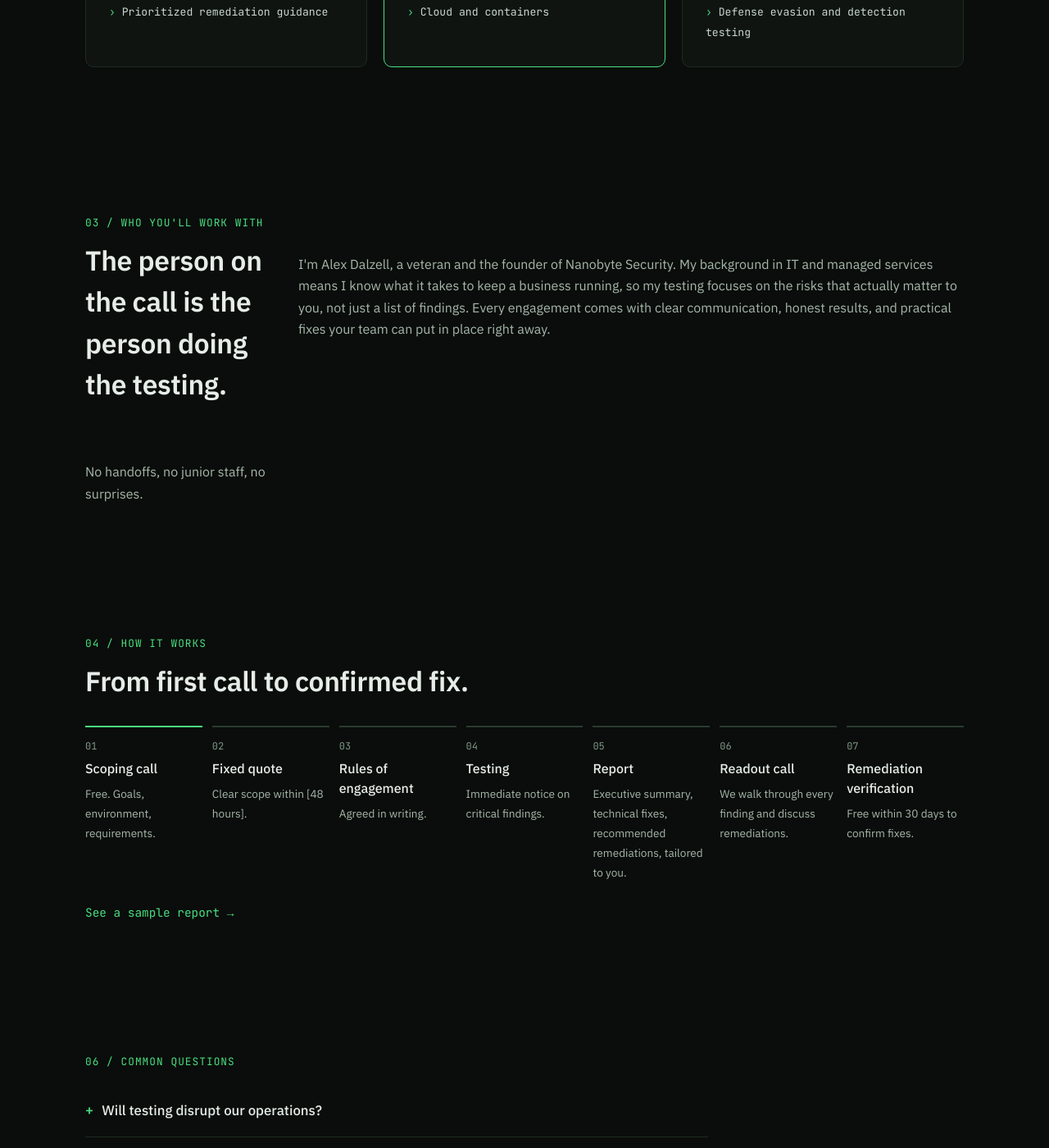
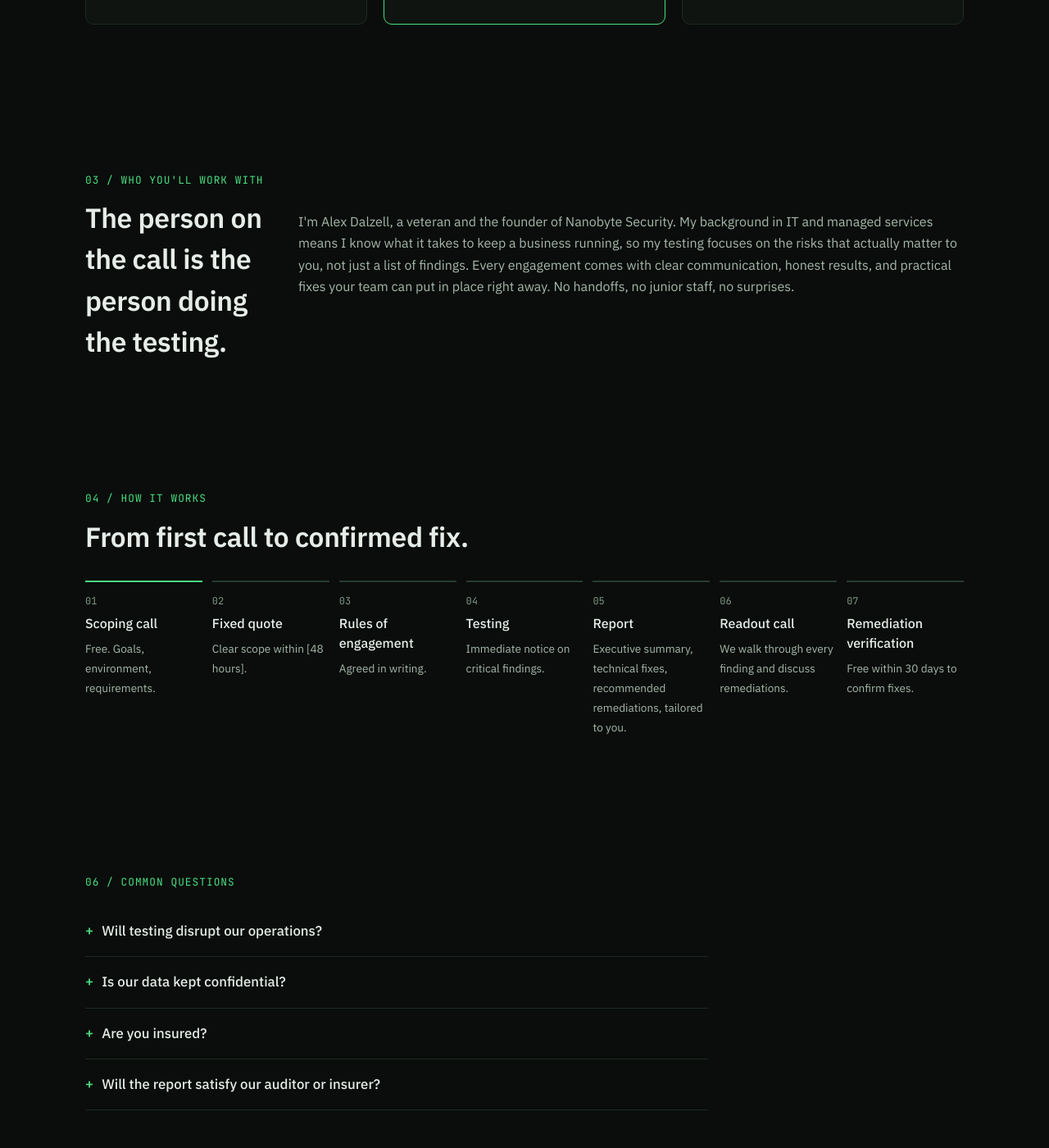
Before and after one commit to nanobyte-security/nanobytesecurity.github.io, a Jekyll site: the page index.html, which Jekyll copies as it is, in a window 1280 px wide and 1400 px high, scrolled down 1697 px. Shown: the whole window at 82% size. Built offline with Jekyll 4.4.1, drawn with Linux system fonts in a browser that asks for light colours; some of the changed text lies outside the part shown.

Commit message:
Update index.html

```diff
--- a/index.html
+++ b/index.html
@@ -643,7 +643,7 @@
           <h1>Find out how an attacker would break in, before one does.</h1>
           <p>Hands-on testing for small and mid-sized businesses. You work directly with the tester, not a sales rep.</p>
           <div class="nb-actions">
-            <a class="nb-btn" href="[CALENDAR LINK]">Book a free 20-min scoping call</a>
+            <!--<a class="nb-btn" href="[CALENDAR LINK]">Book a free 20-min scoping call</a>-->
             <!-- <a class="nb-link" href="[SAMPLE REPORT LINK]">view sample report →</a> -->
           </div>
         </div>
@@ -765,8 +765,8 @@
             <h2>The person on the call is the person doing the testing.</h2>
             <p>
               I'm Alex Dalzell, a veteran and the founder of Nanobyte Security. My background in IT and managed services means I know what it takes to keep a business running, so my testing focuses on the risks that actually matter to you, not just a list of findings. Every engagement comes with clear communication, honest results, and practical fixes your team can put in place right away.
+              No handoffs, no junior staff, no surprises.
             </p>
-            <p>No handoffs, no junior staff, no surprises.</p>
           <!--</div>-->
         </div>
       </section>
@@ -805,7 +805,7 @@
           </li>
         </ol>
         <p class="nb-after-steps">
-          <a class="nb-link" href="[SAMPLE REPORT LINK]">See a sample report →</a>
+          <!--<a class="nb-link" href="[SAMPLE REPORT LINK]">See a sample report →</a>-->
         </p>
       </section>
 
```
